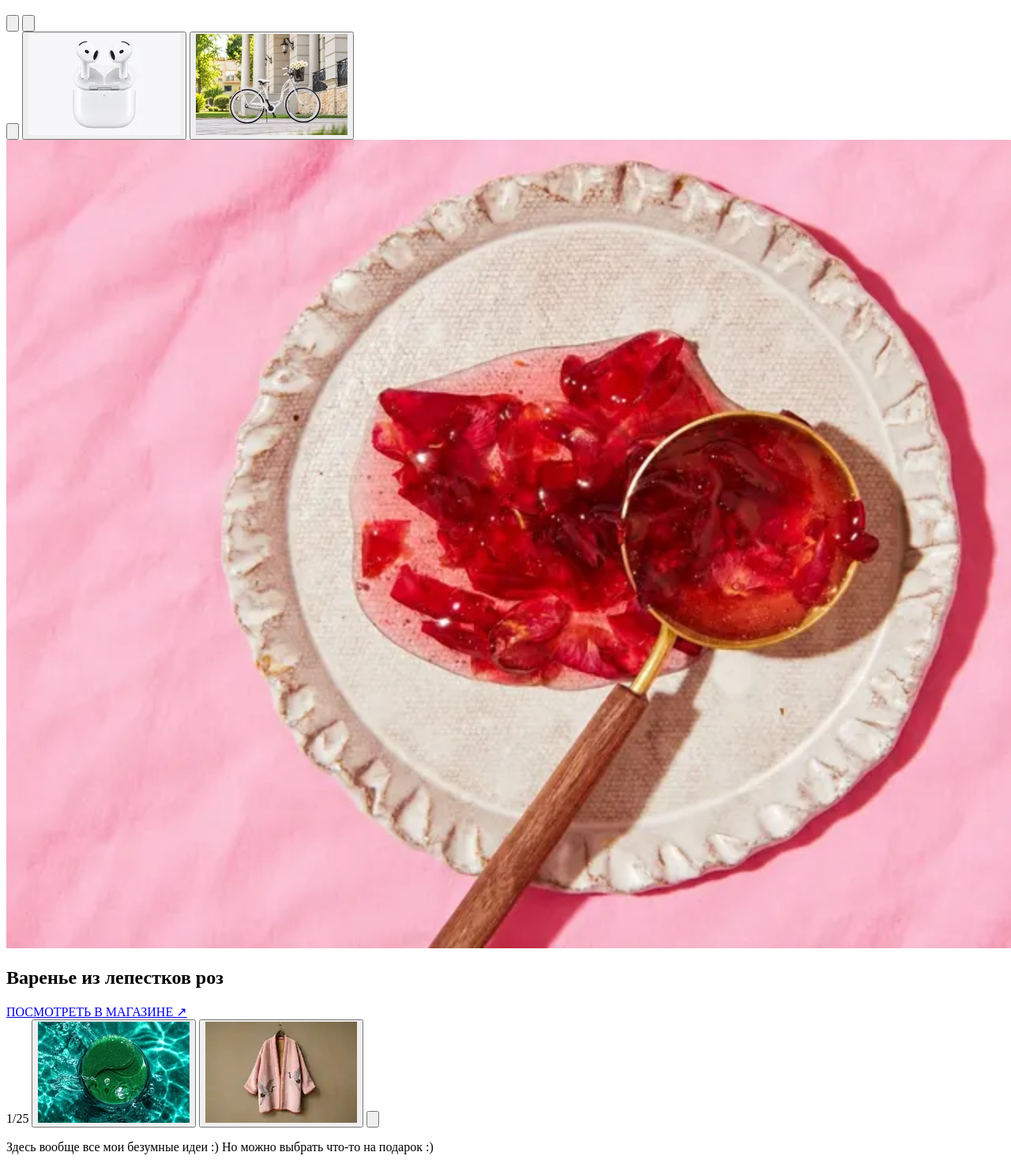
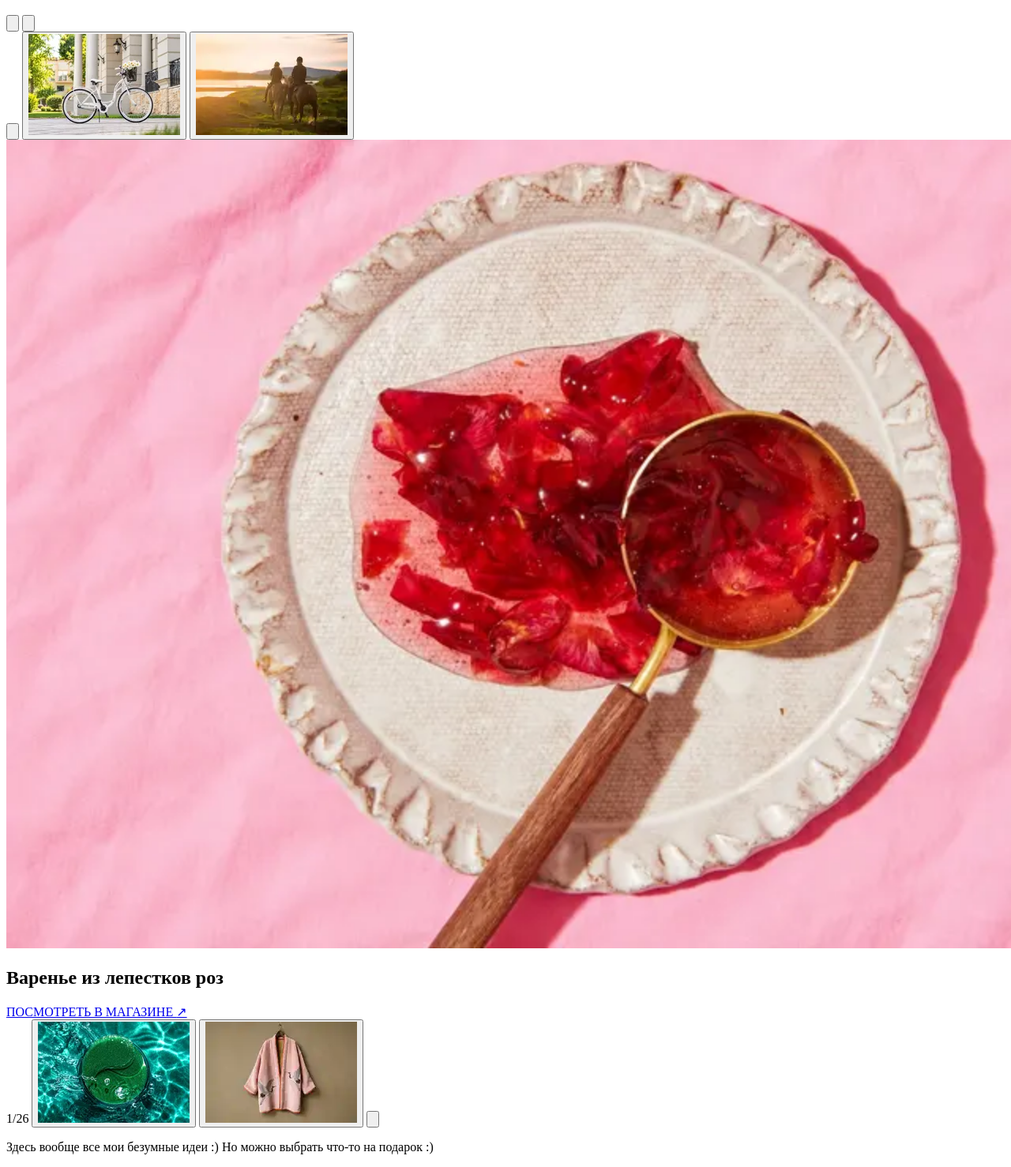
Before and after one commit to kiaquila/wishes, a website with bundled scripts: page site/index.html in a window 1280 px wide. Shown: the part 87-1565 px from the top of the page at 79% size. Built offline with nearby package versions, Linux system fonts and the light colour scheme.

Commit message:
Add horseback ride for two to wishlist (#19)
Co-authored-by: OpenAI Codex <codex@openai.com>

```diff
--- a/site/index.html
+++ b/site/index.html
@@ -30,8 +30,8 @@
       <section class="gallery" aria-label="Желания" aria-roledescription="карусель" tabindex="0">
         <div class="gallery-side gallery-side-left">
           <button class="arrow" type="button" data-direction="-1" aria-label="Предыдущее желание"><svg viewBox="0 0 24 24" aria-hidden="true"><path d="m14 5-7 7 7 7"/></svg></button>
-          <button class="preview" type="button" aria-label="Выбрать: AirPods 5 с беспроводным зарядным футляром"><img src="/assets/airpods-5-192.webp" width="192" height="128" alt=""></button>
           <button class="preview" type="button" aria-label="Выбрать: Белый городской велосипед с корзиной"><img src="/assets/white-city-bike-192.webp" width="192" height="128" alt=""></button>
+          <button class="preview" type="button" aria-label="Выбрать: Прогулка на лошадях на двоих"><img src="/assets/horse-riding-for-two-192.webp" width="192" height="128" alt=""></button>
         </div>
         <article class="selected-card" aria-label="Варенье из лепестков роз">
           <img class="selected-image" src="/assets/rose-jam-192.webp" width="1536" height="1024" alt="Варенье из лепестков роз на керамической тарелке с золотистой ложкой" fetchpriority="high">
@@ -42,7 +42,7 @@
           </div>
         </article>
         <div class="gallery-side gallery-side-right">
-          <span class="counter" aria-hidden="true">1/25</span>
+          <span class="counter" aria-hidden="true">1/26</span>
           <button class="preview" type="button" aria-label="Выбрать: Гидрогелевые патчи"><img src="/assets/hydrogel-patches-192.webp" width="192" height="128" alt=""></button>
           <button class="preview" type="button" aria-label="Выбрать: Кимоно с журавлями"><img src="/assets/crane-kimono-192.webp" width="192" height="128" alt=""></button>
           <button class="arrow" type="button" data-direction="1" aria-label="Следующее желание"><svg viewBox="0 0 24 24" aria-hidden="true"><path d="m10 5 7 7-7 7"/></svg></button>
--- a/site/items.js
+++ b/site/items.js
@@ -184,6 +184,15 @@ export const items = [
     image: '/assets/white-city-bike-1536.webp',
     alt: 'Белый городской велосипед с низкой рамой и передней корзиной с ромашками',
   },
+  {
+    id: 'horse-riding-for-two',
+    title: 'Прогулка на лошадях на двоих',
+    description: '',
+    image: '/assets/horse-riding-for-two-1200.webp',
+    width: 1200,
+    height: 800,
+    alt: 'Двое всадников на лошадях у озера на закате',
+  },
 ];
 
 export const views = ['gallery', 'square'];
```
Also changed, not shown: docs/wishlist-image-preparation.md (+17 -1 lines), tests/site.test.mjs (+1 -1 lines), README.md, site/assets/horse-riding-for-two-1200.webp (added), site/assets/horse-riding-for-two-192.webp (added), site/assets/horse-riding-for-two-768.webp (added).
